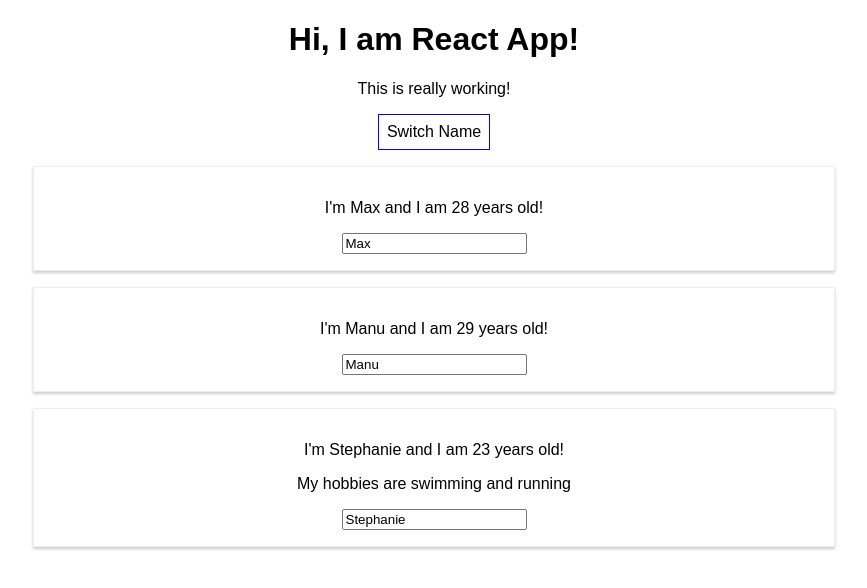
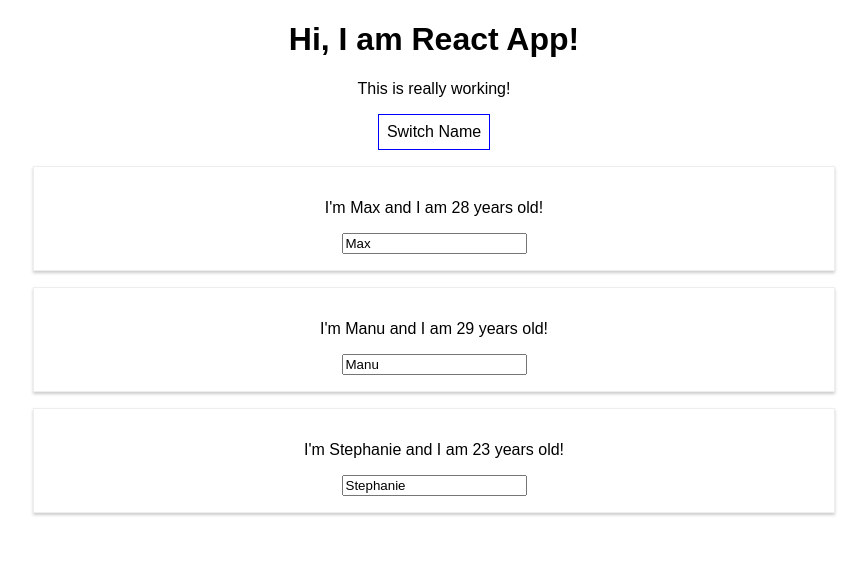
Before and after one commit to gabifija/react-redux-app, a React (Create React App) app: page / in a window 1280 px wide. Both pictures are taken after a click on the button "Switch Name". Shown: the top 588 px of the page, without its empty margins (206-1073 px from the left). Built offline with nearby package versions, Linux system fonts and the light colour scheme.

Commit message:
Udpating state immutably

```diff
--- a/src/App.js
+++ b/src/App.js
@@ -38,6 +38,12 @@
 		this.setState({showPersons: !doesShow});
 	}
 
+	deletePersonHandler = (personIndex) => {
+		const persons = [...this.state.persons];
+		persons.splice(personIndex, 1);
+		this.setState({persons: persons});
+	}
+
   render() {
   	const style = {
   		backgroundColor: 'white',
@@ -52,18 +58,12 @@
 		if (this.state.showPersons) {
 			persons = (
 	    <div>
-				<Person
-					name={this.state.persons[0].name}
-					age={this.state.persons[0].age}
-					click={this.switchNameHandler.bind(this, 'Max')} />
-				<Person
-					name={this.state.persons[1].name}
-					age={this.state.persons[1].age}
-					click={this.switchNameHandler.bind(this, 'Joanna')}
-					changed={this.nameChangedHandler} />
-				<Person
-					name={this.state.persons[2].name}
-					age={this.state.persons[2].age}>My hobbies are swimming and running</Person>
+	    	{this.state.persons.map((person, index) => {
+	    		return <Person
+	    			click={() => this.deletePersonHandler(index)}
+	    			name={person.name}
+	    			age={person.age} />
+	    	})}
 			</div>
   			);
   		}
```
Lines whose indentation alone changed are shown as unchanged.
